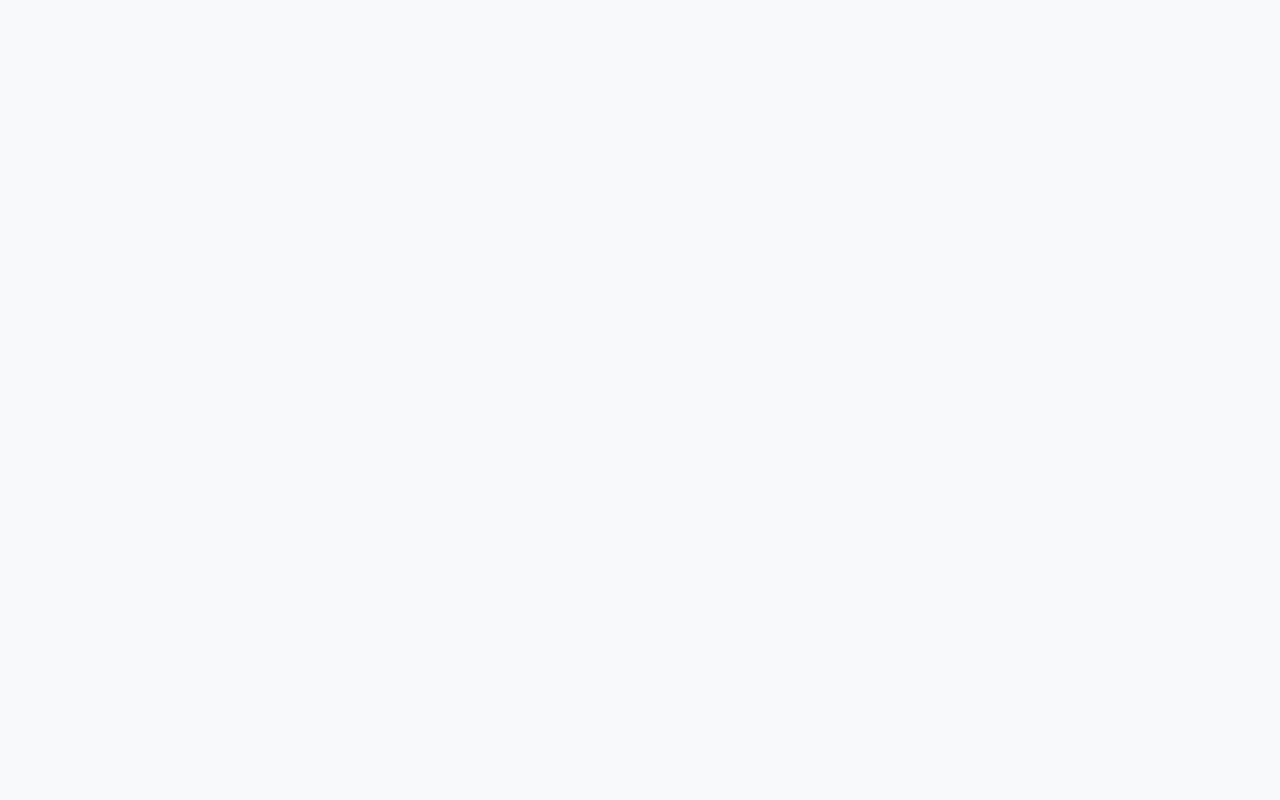
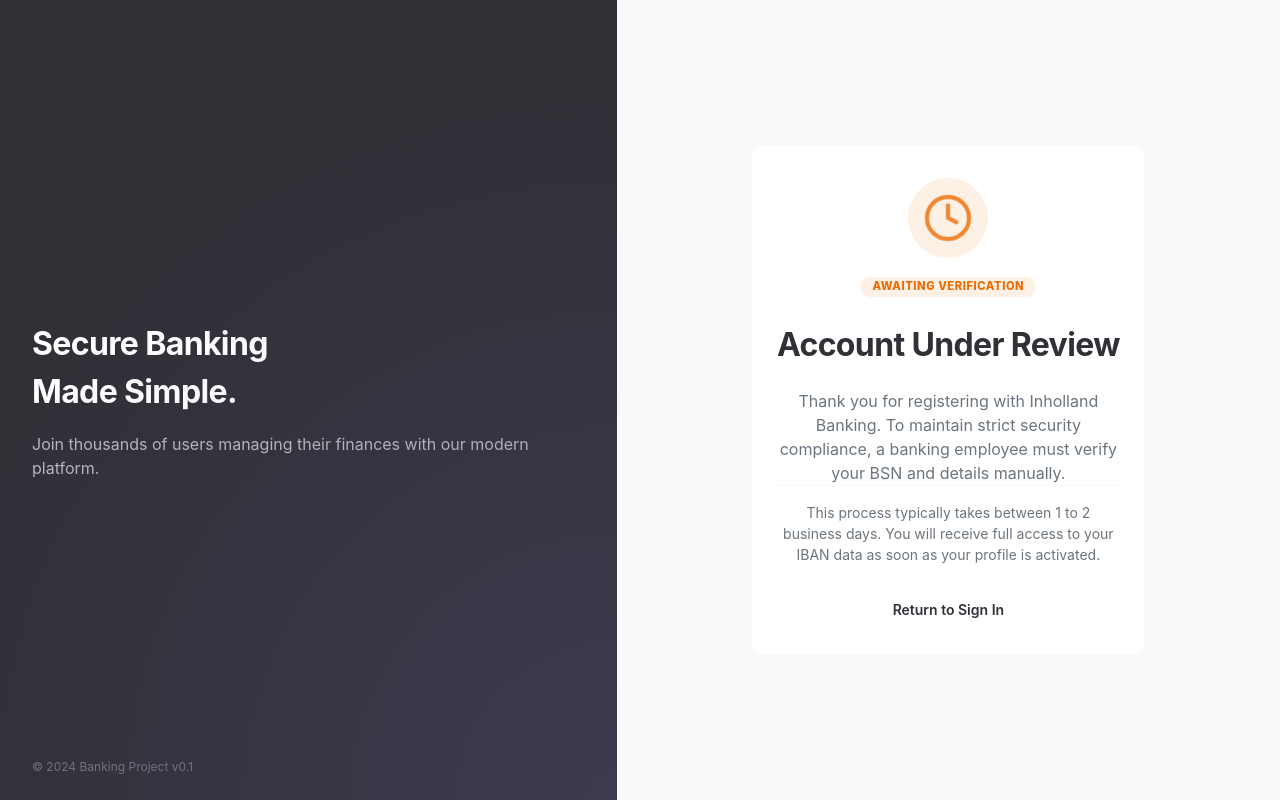
Before and after one commit to anasstyyaa/banking-project-frontend, a Vue app: page /pending-approval in a window 1280 px wide. Before the commit this address had no page. Built offline with nearby package versions, Linux system fonts and the light colour scheme.

Commit message:
Created PendingApproval Page for users who are awaiting employee's registration approval

```diff
--- a/src/components/pages/LoginPage.vue
+++ b/src/components/pages/LoginPage.vue
@@ -60,12 +60,18 @@
   errors.email = '';
   errors.password = '';
 
+  if (!loginData.email || !loginData.password) {
+    if (!loginData.email) errors.email = 'Email address is required.';
+    if (!loginData.password) errors.password = 'Password is required.';
+    return;
+  }
+
   isLoading.value = true;
+
   try {
     const response = await api.post('/auth/login', loginData);
 
     if (response.data.token) {
-
       const userData = {
         token: response.data.token,
         email: response.data.email,
@@ -81,10 +87,25 @@
       }
     }
   } catch (err) {
-    errors.email = err.response?.data?.message || "Invalid credentials.";
+    const statusCode = err.response?.status;
+    const backendMessage = err.response?.data?.message || err.response?.data?.reason || '';
+
+    if (statusCode === 403 || backendMessage.includes('ACCOUNT_PENDING_APPROVAL')) {
+      logPendingAttempt(loginData.email);
+
+      router.push('/pending-approval');
+    } else if (statusCode === 401) {
+      errors.email = "Invalid email address or password configuration.";
+    } else {
+      errors.email = "An unexpected banking system error occurred. Please try again later.";
+    }
   } finally {
     isLoading.value = false;
   }
+};
+
+const logPendingAttempt = (email) => {
+  console.warn(`[Auth-Gate] User identity context '${email}' redirected to pending view pipeline.`);
 };
 </script>
 
--- /dev/null
+++ b/src/components/pages/PendingApprovalPage.vue
@@ -0,0 +1,167 @@
+<template>
+  <AuthLayout>
+    <template #form>
+      <div class="pending-card-inner auth-form-padding">
+
+        <div class="icon-wrapper">
+          <AppIcon name="Clock" size="48" class="clock-icon" />
+        </div>
+
+        <div class="badge-spacing">
+          <AppBadge type="warning">Awaiting Verification</AppBadge>
+        </div>
+
+        <AppText tag="h1" size="xl" weight="bold" class="text-center brand-title-spacing">
+          Account Under Review
+        </AppText>
+
+        <div class="message-body">
+          <AppText tag="p" size="base" :muted="true">
+            Thank you for registering with Inholland Banking. To maintain strict security compliance, a banking employee must verify your BSN and details manually.
+          </AppText>
+          <AppText tag="p" size="sm" :muted="true" class="sub-message">
+            This process typically takes between 1 to 2 business days. You will receive full access to your IBAN data as soon as your profile is activated.
+          </AppText>
+        </div>
+
+        <div class="action-layout">
+          <!-- <AppButton
+            variant="primary"
+            size="md"
+            :loading="isChecking"
+            @click="checkStatusUpdate"
+          >
+            Check Application Status
+          </AppButton> -->
+
+          <AppButton
+            variant="ghost"
+            size="sm"
+            @click="handleSignOut"
+          >
+            Return to Sign In
+          </AppButton>
+        </div>
+      </div>
+    </template>
+  </AuthLayout>
+</template>
+
+<script setup>
+import { ref } from 'vue';
+import { useRouter } from 'vue-router';
+import AuthLayout from '@/components/templates/AuthLayout/AuthLayout.vue';
+import AppText from '@/components/atoms/Text/Text.vue';
+import AppIcon from '@/components/atoms/AppIcon/AppIcon.vue';
+import AppButton from '@/components/atoms/Button/Button.vue';
+import AppBadge from '@/components/atoms/Badge/Badge.vue';
+import api from '@/api/axios';
+
+const router = useRouter();
+// const isChecking = ref(false);
+
+// const checkStatusUpdate = async () => {
+//   isChecking.value = true;
+//   const cachedUser = localStorage.getItem('user');
+//   if (!cachedUser) {
+//     router.push('/login');
+//     return;
+//   }
+
+//   const { email } = JSON.parse(cachedUser);
+
+//   try {
+//     const response = await api.get(`/auth/status?email=${encodeURIComponent(email)}`);
+//     if (response.data.approved === true) {
+//       localStorage.removeItem('user');
+//       router.push('/login');
+//     }
+//   } catch (err) {
+//     localStorage.removeItem('user');
+//     router.push('/login');
+//   } finally {
+//     setTimeout(() => {
+//       isChecking.value = false;
+//     }, 800);
+//   }
+// };
+
+const handleSignOut = () => {
+  localStorage.removeItem('user');
+  router.push('/login');
+};
+</script>
+
+<style scoped>
+.auth-form-padding {
+  padding: var(--space-xl) var(--space-lg);
+  display: flex;
+  flex-direction: column;
+  justify-content: center;
+}
+
+.pending-card-inner {
+  text-align: center;
+  background: var(--color-white);
+  border-radius: var(--border-radius, 8px);
+}
+
+.brand-title-spacing {
+  margin-top: var(--space-sm);
+  margin-bottom: var(--space-xs);
+}
+
+.icon-wrapper {
+  width: 80px;
+  height: 80px;
+  background: rgba(237, 108, 2, 0.1);
+  color: var(--color-warning, #ed6c02);
+  border-radius: 50%;
+  display: flex;
+  align-items: center;
+  justify-content: center;
+  margin: 0 auto var(--space-md) auto;
+}
+
+.clock-icon {
+  animation: pulse 2s infinite ease-in-out;
+}
+
+.badge-spacing {
+  margin-bottom: var(--space-md);
+}
+
+.text-center {
+  text-align: center;
+}
+
+.message-body {
+  margin: var(--space-md) 0 var(--space-xl) 0;
+  flex-direction: column;
+  gap: var(--space-sm, 0.75rem);
+}
+
+.sub-message {
+  border-top: 1px solid var(--color-gray-100);
+  padding-top: var(--space-md);
+}
+
+.action-layout {
+  display: flex;
+  flex-direction: column;
+  gap: var(--space-sm, 0.75rem);
+}
+
+@keyframes pulse {
+  0% { transform: scale(1); opacity: 1; }
+  50% { transform: scale(1.05); opacity: 0.8; }
+  100% { transform: scale(1); opacity: 1; }
+}
+
+
+@media (max-width: 480px) {
+  .auth-form-padding {
+    padding: var(--space-lg) var(--space-md);
+  }
+}
+</style>
--- a/src/components/pages/RegisterPage.vue
+++ b/src/components/pages/RegisterPage.vue
@@ -114,8 +114,15 @@
   };
 
   try {
-    await api.post('/auth/register', payload);
-    router.push('/login');
+    const response = await api.post('/auth/register', payload);
+
+    const pendingUserData = {
+      email: payload.email,
+      role: response.data.role || 'ROLE_CUSTOMER'
+    };
+    localStorage.setItem('user', JSON.stringify(pendingUserData));
+    router.push('/pending-approval');
+
   } catch (err) {
     if (err.response?.status === 409) {
       errors.email = "This email is already registered. Please use another or login.";
--- a/src/router/index.js
+++ b/src/router/index.js
@@ -6,6 +6,7 @@
 import TransactionsPage from '@/components/pages/TransactionsPage.vue'
 import TransferPage from '@/components/pages/TransferPage.vue'
 import AtmPage from '@/components/pages/AtmPage.vue'
+import PendingApprovalPage from '@/components/pages/PendingApprovalPage.vue';
 
 const router = createRouter({
   history: createWebHistory(import.meta.env.BASE_URL),
@@ -45,6 +46,11 @@
       path: '/atm',
       component: AtmPage,
       meta: { requiresAuth: true, role: 'ROLE_CUSTOMER' }
+    },
+    {
+      path: '/pending-approval',
+      component: PendingApprovalPage,
+      meta: { requiresAuth: false } // open access for redirected flows
     }
   ],
 })
```
Also changed, not shown: 1 other file (tests, documents, lock files or other folders).
